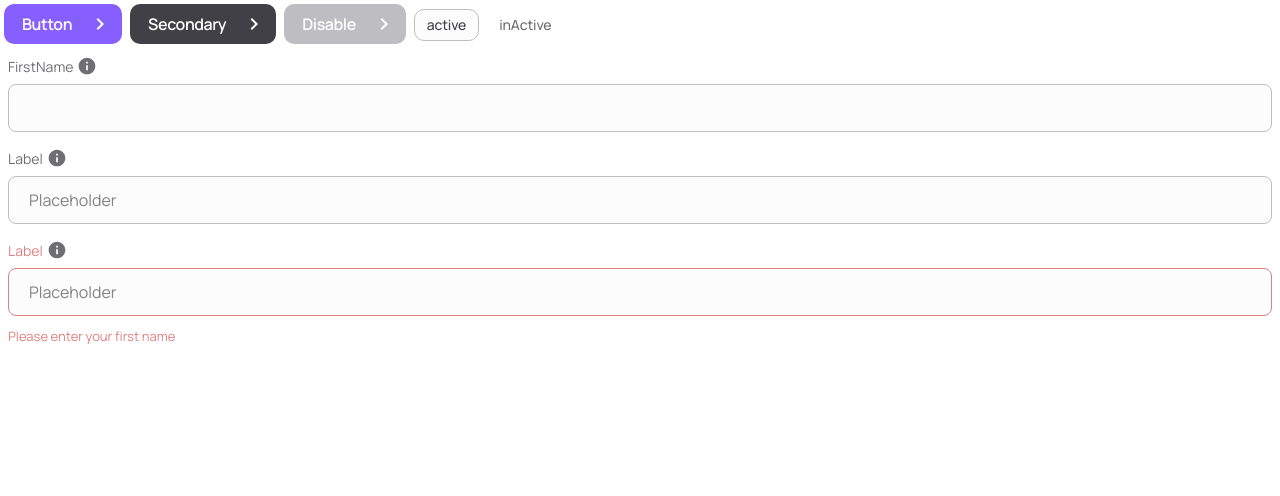
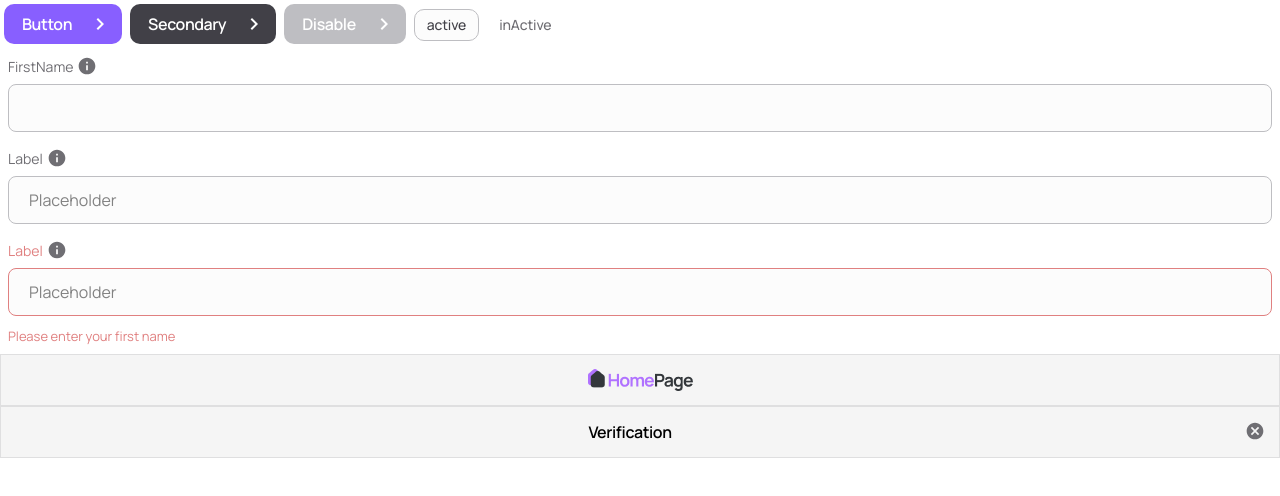
Before and after one commit to Indra-poudel/nft-builder-flow-24hrs-Challenge, a React (Create React App) app: page / in a window 1280 px wide. Shown: the top 496 px of the page. Built offline with nearby package versions, Linux system fonts and the light colour scheme.

Commit message:
NFT-Builder-flow : Added Common Header Component

```diff
--- a/src/App.tsx
+++ b/src/App.tsx
@@ -1,5 +1,7 @@
 import React from 'react';
+import { logo } from './assets/images';
 import Button from './components/Button';
+import Header from './components/Header';
 import Tag from './components/Tag';
 import TextField from './components/TextField';
 
@@ -14,6 +16,11 @@ function App() {
       <TextField inputId='firstName' label='FirstName' />
       <TextField inputId='label' label='Label' placeholder='Placeholder' />
       <TextField inputId='label' label='Label' placeholder='Placeholder' errorMessage='Please enter your first name' />
+      <Header centerContent={<>
+        <img src={logo} alt='logo' />
+      </>} />
+
+      <Header centerContent={'Verification'} enableCancel />
     </div>
   );
 }
--- /dev/null
+++ b/src/assets/images.ts
@@ -0,0 +1,3 @@
+import logo from "./images/logo.png";
+
+export { logo };
--- /dev/null
+++ b/src/components/Header/Header.tsx
@@ -0,0 +1,36 @@
+import React from "react";
+import CancelIcon from '@mui/icons-material/Cancel';
+import cn from 'classnames';
+import './header.css'
+
+type HeaderProps = {
+    centerContent: React.ReactNode | String,
+    enableCancel?: boolean,
+    className?: string,
+    onClickCancel?: () => void
+}
+
+const Header = ({
+    centerContent,
+    enableCancel,
+    className,
+    onClickCancel
+}: HeaderProps) => {
+
+    return (
+        <div className={cn('header', {
+            'header-justify-center': !enableCancel,
+            'header-justify-space-between': enableCancel
+        }, className)}>
+            <div />
+            {centerContent}
+            {enableCancel && <CancelIcon onClick={onClickCancel} fontSize="small" />}
+        </div >
+    );
+};
+
+Header.defaultProps = {
+    enableCancel: false,
+};
+
+export default Header;
--- /dev/null
+++ b/src/components/Header/header.css
@@ -0,0 +1,30 @@
+.header {
+  font-style: normal;
+  font-weight: 600;
+  font-size: 16px;
+  line-height: 22px;
+  letter-spacing: -0.408px;
+  color: #000000;
+  padding: 14px;
+  background: #f5f5f5;
+  border: 1px solid #dfdfe0;
+  text-align: center;
+}
+
+.center-content {
+  text-align: center;
+}
+
+.header-justify-center {
+  display: flex;
+  justify-content: center;
+}
+
+.header-justify-space-between {
+  display: flex;
+  justify-content: space-between;
+}
+
+.header > svg {
+  fill: #6f6e73;
+}
--- /dev/null
+++ b/src/components/Header/index.ts
@@ -0,0 +1,3 @@
+import Header from "./Header";
+
+export default Header;
--- /dev/null
+++ b/src/screens/Homepage/index.ts
@@ -0,0 +1,3 @@
+import Homepage from "./Homepage";
+
+export default Homepage;
```
Also changed, not shown: src/screens/Homepage/Homepage.tsx (added, +7 -0 lines), src/assets/images/logo.png (added).
